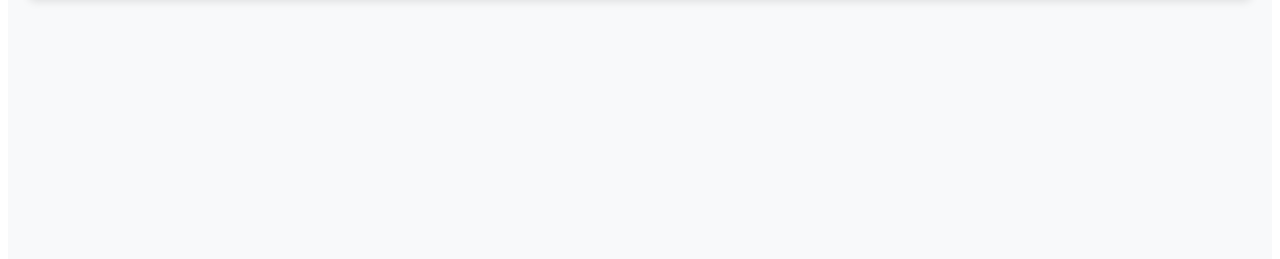
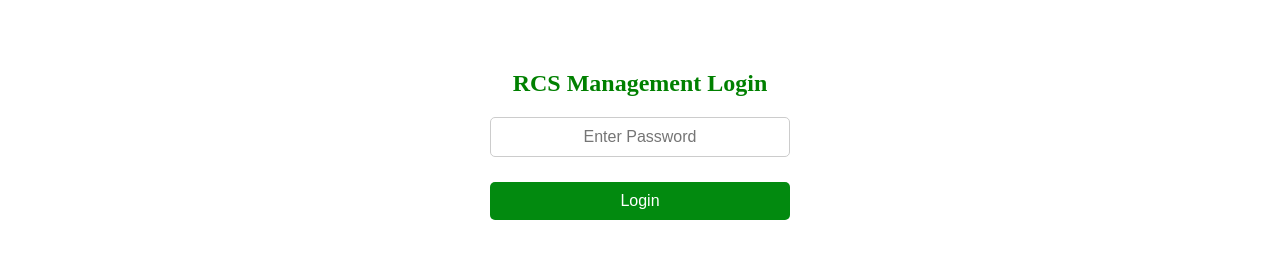
Before and after one commit to rupesh-del/client-management-frontend, a React (Create React App) app: page /investors in a window 1280 px wide. Shown: the part 321-580 px from the top of the page. Built offline with nearby package versions, Linux system fonts and the light colour scheme; no server answers.

Commit message:
Updated authentication system to secure all routes

```diff
--- a/src/App.js
+++ b/src/App.js
@@ -1,42 +1,57 @@
-import React from "react";
-import { BrowserRouter as Router, Route, Routes } from "react-router-dom";
+import React, { useState, useEffect } from "react";
+import { BrowserRouter as Router, Route, Routes, Navigate } from "react-router-dom";
 import Header from "./components/Header";
 import Home from "./Pages/Home";
 import InsuranceClients from "./Pages/InsuranceClients";
 import Investors from "./Pages/Investors";
 import FerryPass from "./Pages/Ferrypass";
-import ClientAccount from "./Pages/ClientAccount"; // Import Client Account Page
-import RenewalPage from "./Pages/RenewalPage"; // Import RenewalPage
+import ClientAccount from "./Pages/ClientAccount";
+import RenewalPage from "./Pages/RenewalPage";
 import InvestorAccount from "./Pages/InvestorAccount";
 import CustomersPage from "./Pages/CustomersPage";
-import VehicleTypesPage from "./Pages/VehicleTypesPage"
-import PassengerTypesPage from "./Pages/PassengerTypesPage"
-import VehicleNumbers from "./Pages/VehicleNumbers"; // Import the new page
+import VehicleTypesPage from "./Pages/VehicleTypesPage";
+import PassengerTypesPage from "./Pages/PassengerTypesPage";
+import VehicleNumbers from "./Pages/VehicleNumbers";
+import Login from "./components/Login";
 
-const App = () => {
+function App() {
+  const [isAuthenticated, setIsAuthenticated] = useState(
+    sessionStorage.getItem("authenticated") === "true"
+  );
+
+  useEffect(() => {
+    // ✅ Ensure the authentication state updates
+    const authStatus = sessionStorage.getItem("authenticated");
+    if (authStatus === "true") {
+      setIsAuthenticated(true);
+    }
+  }, []);
+
   return (
     <Router>
       <Header />
       <Routes>
+        {/* ✅ Require login before accessing any route */}
+        {!isAuthenticated ? (
+          <Route path="*" element={<Login setIsAuthenticated={setIsAuthenticated} />} />
+        ) : (
+          <>
             <Route path="/" element={<Home />} />
             <Route path="/insurance" element={<InsuranceClients />} />
             <Route path="/investors" element={<Investors />} />
             <Route path="/ferrypass" element={<FerryPass />} />
-
-        {/* Client Account Route (Handles dynamic clientId parameter) */}
             <Route path="/client-account/:clientId" element={<ClientAccount />} />
             <Route path="/renewal/:renewalId" element={<RenewalPage />} />
-        <Route path="/investor/:id" element={<InvestorAccount />} /> {/* ✅ Route for investor account */}
+            <Route path="/investor/:id" element={<InvestorAccount />} />
             <Route path="/customers" element={<CustomersPage />} />
             <Route path="/vehicle-types" element={<VehicleTypesPage />} />
             <Route path="/passenger-types" element={<PassengerTypesPage />} />
             <Route path="/vehicle-numbers" element={<VehicleNumbers />} />
-
-
-
+          </>
+        )}
       </Routes>
     </Router>
   );
-};
+}
 
 export default App;
--- a/src/Pages/Home.js
+++ b/src/Pages/Home.js
@@ -1,20 +1,85 @@
-import React from "react";
+import React, { useEffect, useState } from "react";
+import { useNavigate } from "react-router-dom";
 import Footer from "../components/Footer";
 
 const Home = () => {
+  const navigate = useNavigate();
+  const [isAuthenticated, setIsAuthenticated] = useState(false);
+
+  useEffect(() => {
+    // ✅ Check sessionStorage to see if the user is authenticated
+    const authStatus = sessionStorage.getItem("authenticated");
+
+    if (authStatus === "true") {
+      setIsAuthenticated(true);
+    } else {
+      navigate("/login"); // ✅ Redirect only if not authenticated
+    }
+  }, [navigate]);
+
+  if (!isAuthenticated) return null; // ✅ Prevents rendering blank screen
+
   return (
     <div style={styles.container}>
-      <h2>Welcome to RCS Management</h2>
-      <p>Select a section from the navigation bar.</p>
-      <Footer />
+      <div style={styles.logoContainer}>
+        <img src="/logo.png" alt="Company Logo" style={styles.companyLogo} />
+      </div>
+
+      <div style={styles.textContainer}>
+        <h2 style={styles.heading}>Welcome to RCS Management</h2>
+        <p>Select a section from the navigation bar.</p>
+
+        {/* ✅ "RCS RECEIVABLES" Button */}
+        <a href="https://receivables-frontend.onrender.com" target="_blank" rel="noopener noreferrer">
+          <button style={styles.receivablesButton}>RCS RECEIVABLES</button>
+        </a>
+
+        <Footer />
+      </div>
     </div>
   );
 };
 
 const styles = {
   container: {
+    display: "flex",
+    alignItems: "center",
+    justifyContent: "center",
+    minHeight: "100vh",
+    padding: "20px",
+    paddingBottom: "50px",
+  },
+  logoContainer: {
+    flex: 1,
+    display: "flex",
+    alignItems: "center",
+    justifyContent: "center",
+    maxWidth: "50%",
+  },
+  companyLogo: {
+    maxWidth: "80%",
+    height: "auto",
+    objectFit: "contain",
+  },
+  textContainer: {
+    flex: 1,
     textAlign: "center",
-    padding: "20px",
+  },
+  heading: {
+    color: "#004d40",
+    fontSize: "24px",
+    fontWeight: "bold",
+  },
+  receivablesButton: {
+    backgroundColor: "#028a0f",
+    color: "#fff",
+    padding: "10px 20px",
+    fontSize: "16px",
+    border: "none",
+    borderRadius: "5px",
+    cursor: "pointer",
+    marginTop: "20px",
+    textDecoration: "none",
   },
 };
 
--- a/src/components/Footer.js
+++ b/src/components/Footer.js
@@ -17,8 +17,9 @@ const styles = {
     backgroundColor: "#004d40",
     color: "#fff",
     fontSize: "14px",
-    position: "absolute",
+    position: "fixed", // ✅ Ensures footer stays at the bottom
     bottom: "0",
+    left: "0",
     width: "100%",
   },
 };
--- /dev/null
+++ b/src/components/Login.js
@@ -0,0 +1,84 @@
+import React, { useState } from "react";
+import { useNavigate } from "react-router-dom";
+
+const Login = ({ setIsAuthenticated }) => {
+  const [password, setPassword] = useState("");
+  const [error, setError] = useState("");
+  const navigate = useNavigate();
+
+  const handleLogin = (e) => {
+    e.preventDefault();
+
+    const correctPassword = "rcsadmin"; // ✅ Set your password here
+
+    if (password === correctPassword) {
+      sessionStorage.setItem("authenticated", "true");
+      setIsAuthenticated(true);
+      navigate("/"); // ✅ Redirects to home after successful login
+    } else {
+      setError("Incorrect password. Please try again.");
+    }
+  };
+
+  return (
+    <div style={styles.container}>
+      <h2 style={styles.heading}>RCS Management Login</h2>
+      <form onSubmit={handleLogin} style={styles.form}>
+        <input
+          type="password"
+          placeholder="Enter Password"
+          value={password}
+          onChange={(e) => setPassword(e.target.value)}
+          required
+          style={styles.input}
+        />
+        <button type="submit" style={styles.button}>Login</button>
+      </form>
+      {error && <p style={styles.error}>{error}</p>}
+    </div>
+  );
+};
+
+const styles = {
+  container: {
+    display: "flex",
+    flexDirection: "column",
+    alignItems: "center",
+    justifyContent: "center",
+    height: "100vh",
+    textAlign: "center",
+  },
+  heading: {
+    color: "green",
+    fontSize: "24px",
+    fontWeight: "bold",
+  },
+  form: {
+    display: "flex",
+    flexDirection: "column",
+    gap: "10px",
+    width: "300px",
+  },
+  input: {
+    padding: "10px",
+    fontSize: "16px",
+    border: "1px solid #ccc",
+    borderRadius: "5px",
+    textAlign: "center",
+  },
+  button: {
+    padding: "10px",
+    fontSize: "16px",
+    backgroundColor: "#028a0f",
+    color: "white",
+    border: "none",
+    borderRadius: "5px",
+    cursor: "pointer",
+  },
+  error: {
+    color: "red",
+    marginTop: "10px",
+  },
+};
+
+export default Login;
--- a/src/components/NewPassengerTypeModal.js
+++ b/src/components/NewPassengerTypeModal.js
@@ -16,7 +16,7 @@ const NewPassengerTypeModal = ({ isOpen, onClose, onSave }) => {
 
     setLoading(true);
 
-    const newType = { name, cost: parseFloat(cost) };
+    const newType = { name: name.trim(), cost: parseFloat(cost) };
 
     try {
       const response = await fetch("https://client-management-backend-8x91.onrender.com/passenger-types", {
```
Also changed, not shown: public/logo.png (added). Lines whose indentation alone changed are shown as unchanged.
